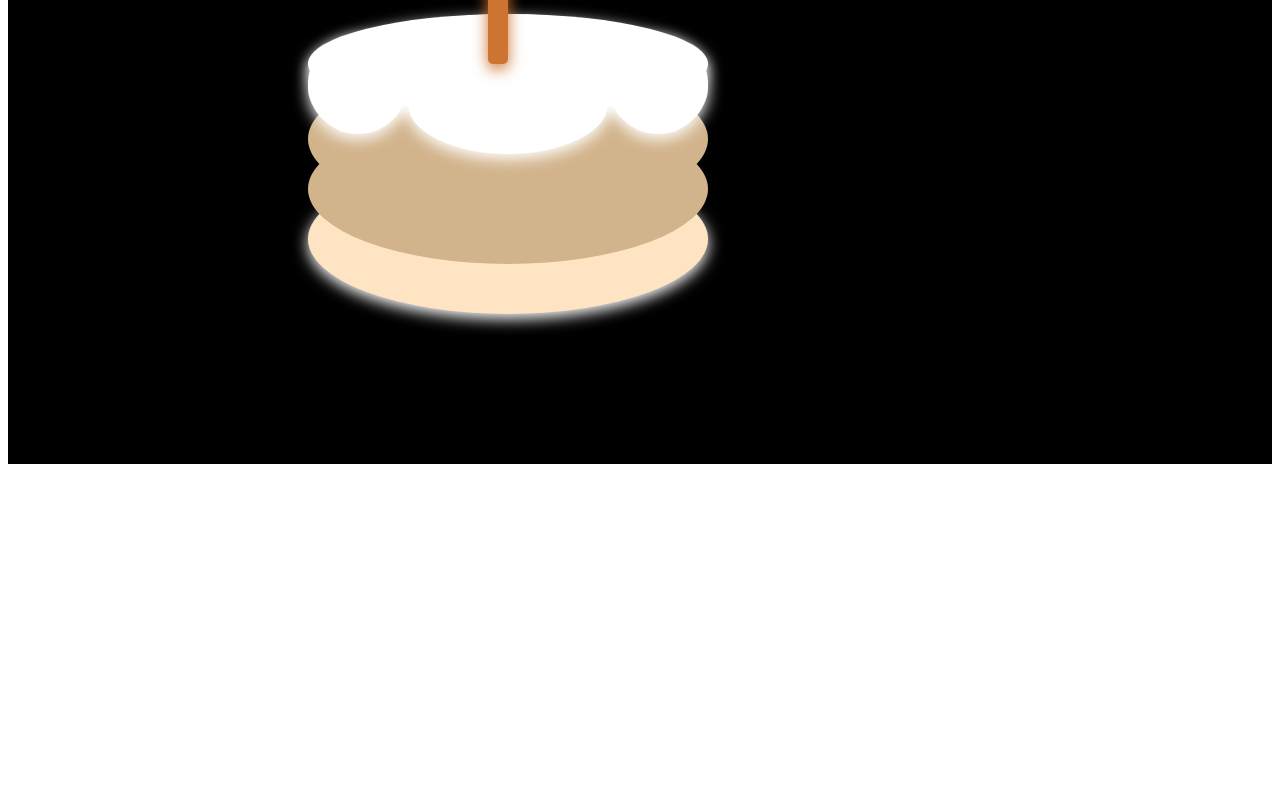
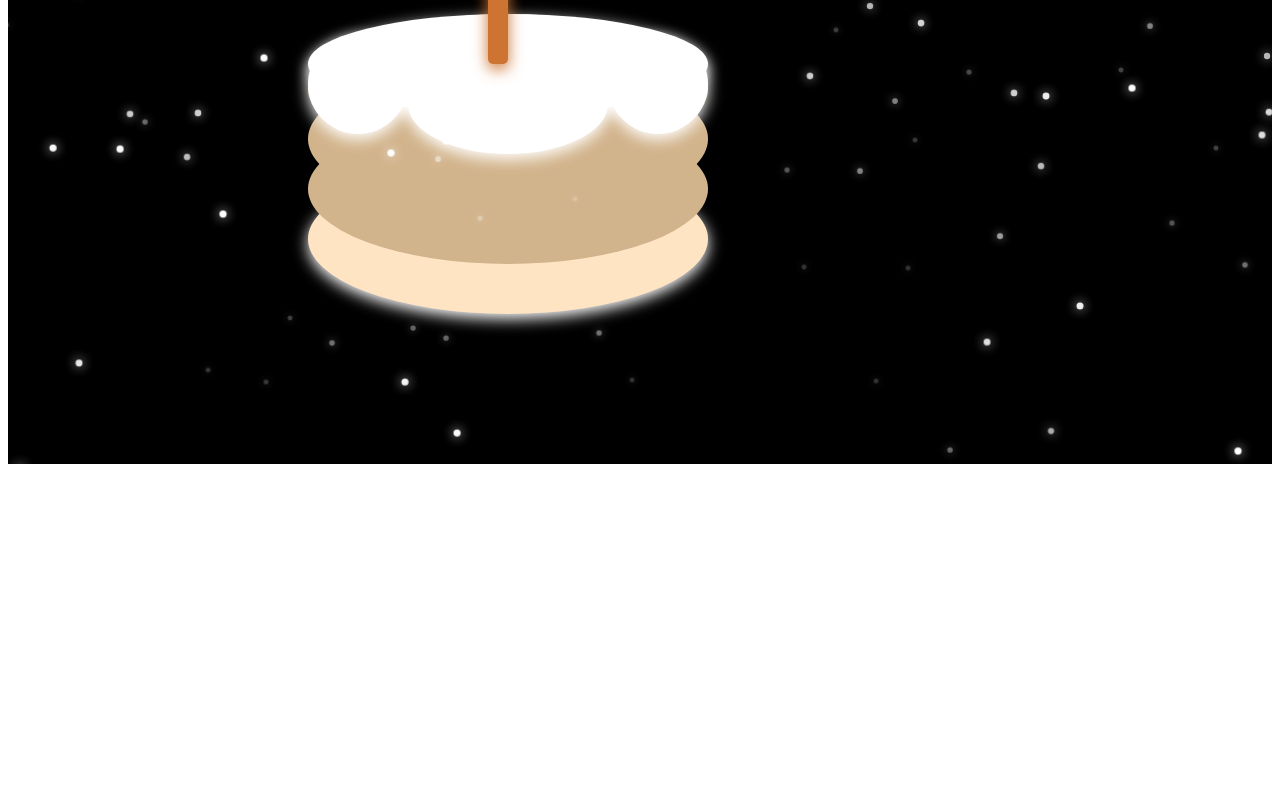
Before and after one commit to Kaspar32/homepage, a plain HTML site: page BDay.html in a window 1280 px wide. Shown: the part 244-1034 px from the top of the page. Drawn offline with Linux system fonts and the light colour scheme.

Commit message:
Add animated points to birthday celebration page

```diff
--- a/BDay.html
+++ b/BDay.html
@@ -12,7 +12,7 @@
 
 <div style="background-color: black;">
 
-     <div class="point"></div>
+
 
 <div id="plate" style="position: relative; top: 400px; height: 150px; width: 400px; left: 300px; background-color: bisque; border-radius: 50%; box-shadow: white 0px 5px 15px;">
 
@@ -40,7 +40,7 @@
 </div>
 
 
-<div class="greetings" style="position: relative; top: -1000px; text-align: center; font-size: xx-large; color: white;  font-family: 'Pacifico', cursive;">
+<div class="greetings" style="position: relative; top: -1000px; text-align: center; font-size: xx-large; color: white; te  font-family: 'Pacifico', cursive;">
   <p>Happy Birthday Philipp!</p>
 
 
@@ -50,12 +50,46 @@
 
   <script>
 
+
+    const numPoints = 100; // Anzahl der Punkte
+    const body = document.body;
+
+    for (let i = 0; i < numPoints; i++) {
+      const point = document.createElement('div');
+      point.classList.add('point');
+      point.style.top = Math.random() * window.innerHeight + 'px';
+      point.style.left = Math.random() * window.innerWidth + 'px';
+      point.style.animationDelay = (Math.random() * 2) + 's'; // zufälliges Blinken
+      body.appendChild(point);
+    }
   </script>
+
+
 
 
 <style>
 
+     .point {
+      position: absolute;
+      width: 6px;
+      height: 6px;
+      background-color: white;
+      border-radius: 50%;
+      box-shadow: 0 0 10px white;
+      animation: blink 2s infinite ease-in-out;
+    }
 
+    @keyframes blink {
+      0%, 100% {
+        opacity: 0.2;
+        transform: scale(0.8);
+      }
+      50% {
+        opacity: 1;
+        transform: scale(1.2);
+      }
+
+    }
 
 
 .greeting {
```
